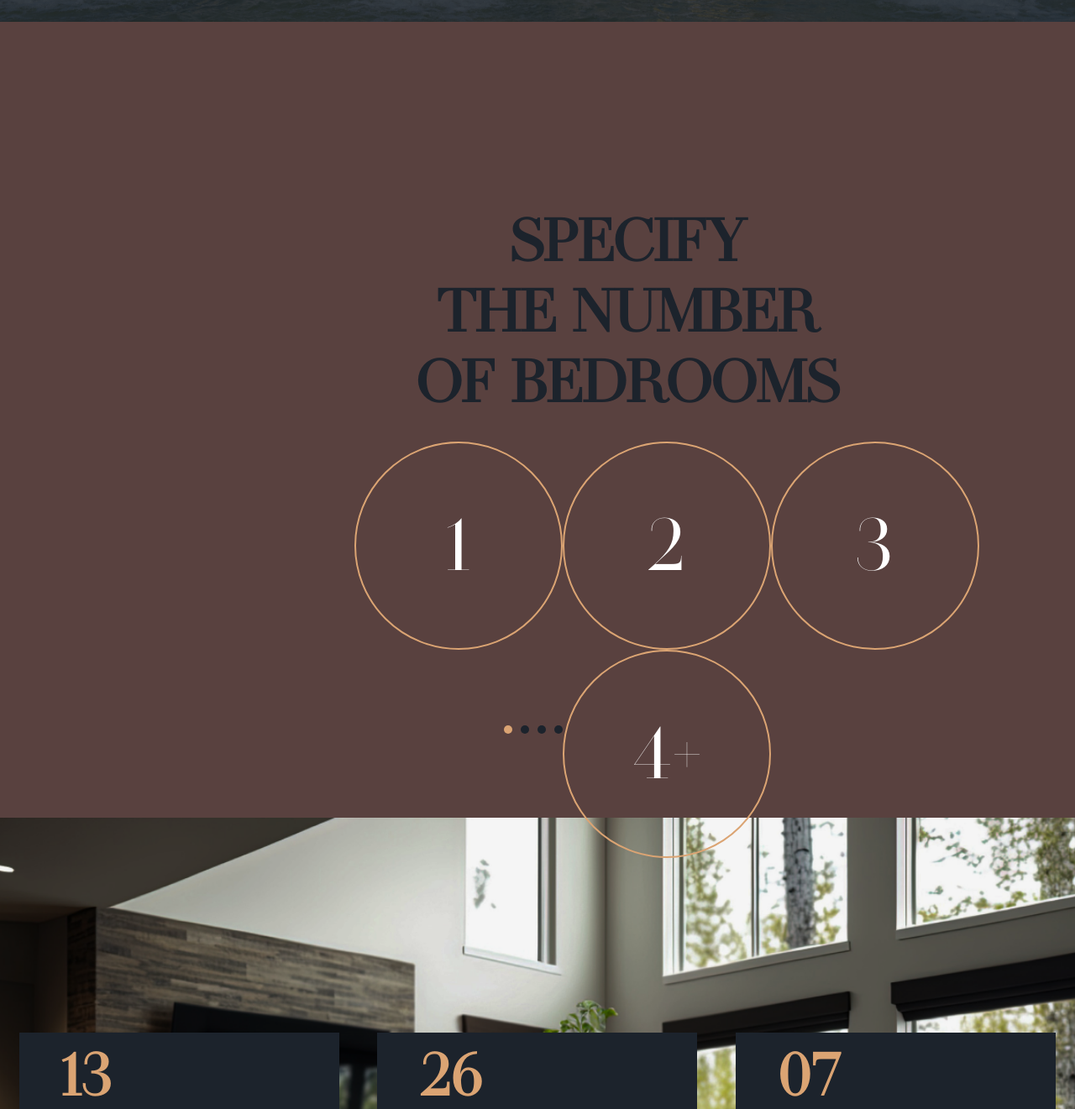
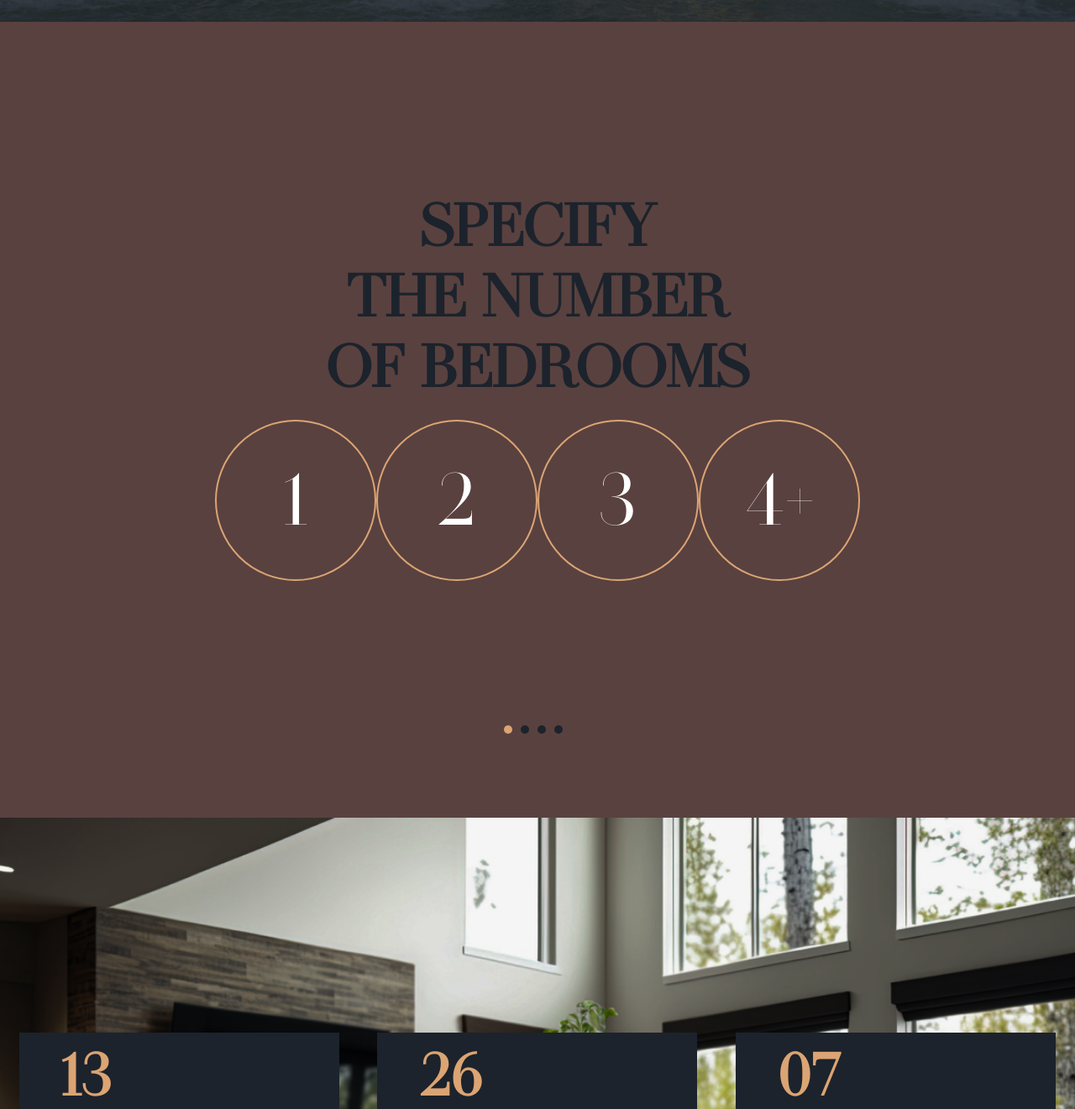
Before and after one commit to DwainAB/Reshome, a PHP site: page / in a window 1280 px wide. Shown: the part 2845-4166 px from the top of the page at 84% size. Run offline with PHP 8.4, Linux system fonts and the light colour scheme.

Commit message:
responsive search

```diff
--- a/public/CSS/Search-section.css
+++ b/public/CSS/Search-section.css
@@ -1,15 +1,17 @@
+
 .container-search{
     position: relative;
     }
 
     .title-search{
-    width: clamp(200px, 55%, 650px);
+        width: 100%;
+        display: flex;
         text-align: center;
+        justify-content: center;
         color:rgba(28, 35, 44, 1);
         position: absolute;
-    top: 160px;
+        top: 15%;
         z-index: 1;
-    left: 33%;
     }
 
     .container-btn-search{
@@ -19,14 +21,14 @@ position: relative;
         justify-content: center;
         z-index: 2;
         position: absolute;
-    top: 500px;
-    left: 24%;
+        top: 50%;
+        width: 100%;
     }
 
     .btn-search{
         color: white;
-    width: 248px;
-    height: 248px;
+        width: 15vw;
+        height: 15vw;
         border: 2px solid var(--primary-color);
         border-radius: 50%;
         background-color: transparent;
@@ -142,3 +144,12 @@ position: relative;
     .btn-slide-retry img{
       margin-right: 10px;
     }
+
+    .container-btn-search  h2 {
+        margin: 10px;
+        padding: 0;
+    }
+    .container-btn-search  h3 {
+        margin: 0;
+        padding: 0;
+    }
--- a/src/Includes/Search-section.php
+++ b/src/Includes/Search-section.php
@@ -1,7 +1,7 @@
 <div class="container-search">
     <div class="container-slide1">
         <h2 class="title-search">
-            SPECIFY <br>THE NUMBER <br> OF BEDROOMS
+         SPECIFY <br>THE NUMBER <br> OF BEDROOMS
         </h2>
         <div class="container-btn-search">
             <button class="btn-search btn-bedrooms">1</button>
@@ -22,10 +22,10 @@
             SPECIFY <br>THE AREA OF THE <br> APARTEMENT
         </h2>
         <div class="container-btn-search">
-            <button class="btn-search btn-area">60 <span class="m-carre"><br>M²</span></button>
-            <button class="btn-search btn-area">100<span class="m-carre"><br>M²</span></button>
-            <button class="btn-search btn-area">140<span class="m-carre"><br>M²</span></button>
-            <button class="btn-search btn-area">200<span class="m-carre"><br>M²</span></button>
+            <button class="btn-search btn-area"><h2>60</h2> <span class="m-carre"><br><h3>M²</h3></span></button>
+            <button class="btn-search btn-area"><h2>100</h2><span class="m-carre"><br><h3>M²</h3></span></button>
+            <button class="btn-search btn-area"><h2>140</h2><span class="m-carre"><br><h3>M²</h3></span></button>
+            <button class="btn-search btn-area"><h2>200</h2><span class="m-carre"><br><h3>M²</h3></span></button>
         </div>
         <div class="container-btn-slide">
             <div class="slide"></div>
@@ -40,10 +40,10 @@
             SPECIFY <br>THE APPROXIMATE <br> COSTS
         </h2>
         <div class="container-btn-search">
-            <button class="btn-search btn-price">200 <span class="m-carre"><br>€</span></button>
-            <button class="btn-search btn-price">300 <span class="m-carre"><br>€</span></button>
-            <button class="btn-search btn-price">400 <span class="m-carre"><br>€</span></button>
-            <button class="btn-search btn-price">420 <span class="m-carre"><br>€</span></button>
+            <button class="btn-search btn-price"><h2>200</h2> <span class="m-carre"><br><h3>€</h3></span></button>
+            <button class="btn-search btn-price"><h2>300</h2>  <span class="m-carre"><br><h3>€</h3></span></button>
+            <button class="btn-search btn-price"><h2>400</h2>  <span class="m-carre"><br><h3>€</h3></span></button>
+            <button class="btn-search btn-price"><h2>420</h2>  <span class="m-carre"><br><h3>€</h3></span></button>
         </div>
         <div class="container-btn-slide">
             <div class="slide"></div>
@@ -58,10 +58,10 @@
             SPECIFY <br>THE APPROXIMATE <br> DISTRICT
         </h2>
         <div class="container-btn-search">
-            <button class="btn-search btn-arr">7<span class="m-carre"><br>ARR</span></button>
-            <button class="btn-search btn-arr">8<span class="m-carre"><br>ARR</span></button>
-            <button class="btn-search btn-arr">10<span class="m-carre"><br>ARR</span></button>
-            <button class="btn-search btn-arr">16<span class="m-carre"><br>ARR</span></button>
+            <button class="btn-search btn-arr"><h2>7</h2><span class="m-carre"><br><h3>ARR</h3></span></button>
+            <button class="btn-search btn-arr"><h2>8</h2><span class="m-carre"><br><h3>ARR</h3></span></button>
+            <button class="btn-search btn-arr"><h2>10</h2><span class="m-carre"><br><h3>ARR</h3></span></button>
+            <button class="btn-search btn-arr"><h2>16</h2><span class="m-carre"><br><h3>ARR</h3></span></button>
         </div>
         <div class="container-btn-slide">
             <div class="slide"></div>
@@ -76,7 +76,7 @@
             <span class="number-appart">25</span> APARTEMENTS <br><span class="title-color">FOUND</span>
         </h2>
         <div class="container-btn-search container-btn-search5">
-            <button class="btn-search btn-apart"><img src="./public/CSS/Assets/Arrow 1.png" alt="arrow"></button>
+            <button class="btn-search btn-apart"><h2><img src="./public/CSS/Assets/Arrow 1.png" alt="arrow"></h2></button>
         </div>
         <div class="container-btn-slide">
             <button class="btn-slide-retry"><img src="./public/CSS/Assets/arrowrotateleft.png" alt="retry"> RETRY</button>
```
Lines whose indentation alone changed are shown as unchanged.
